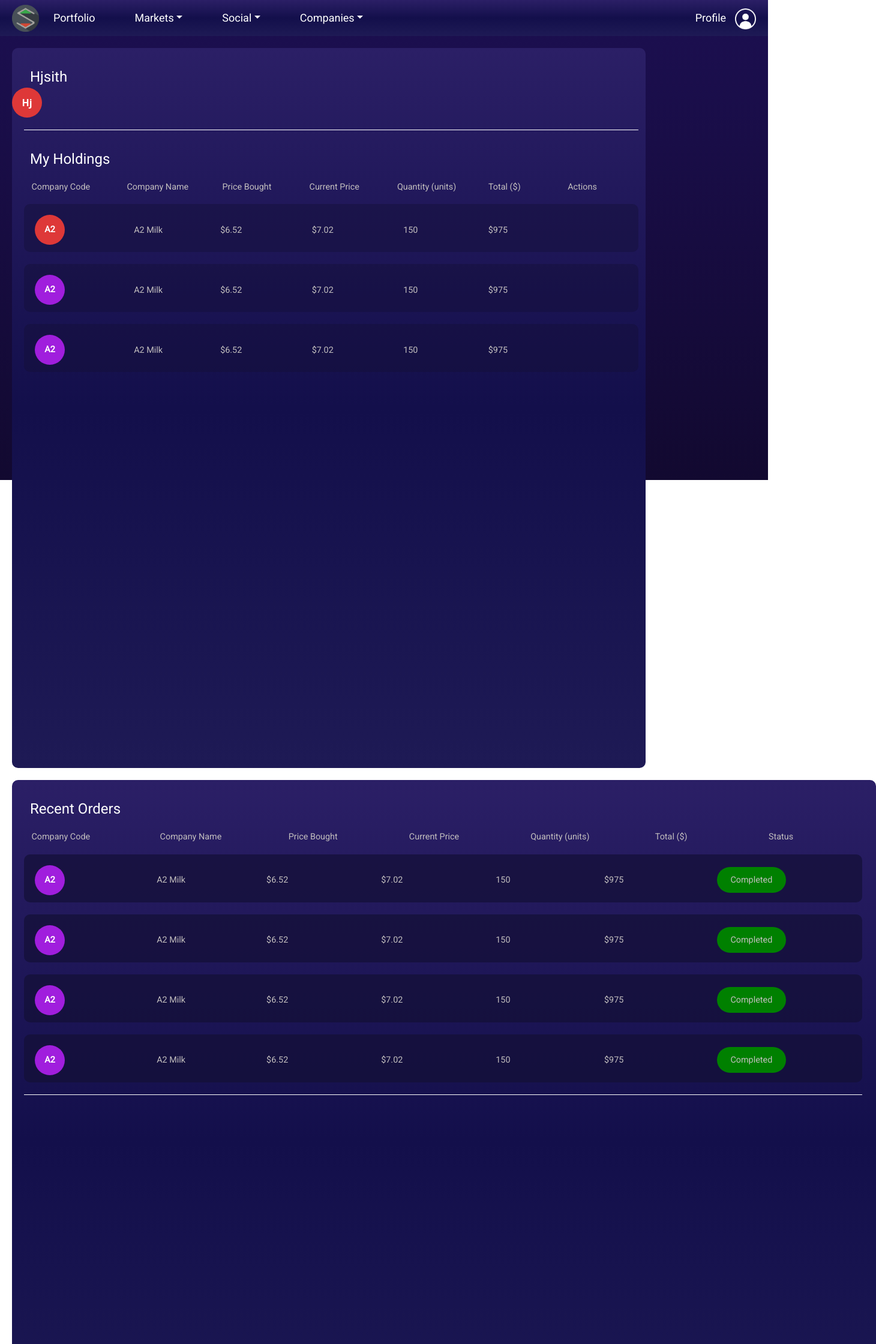
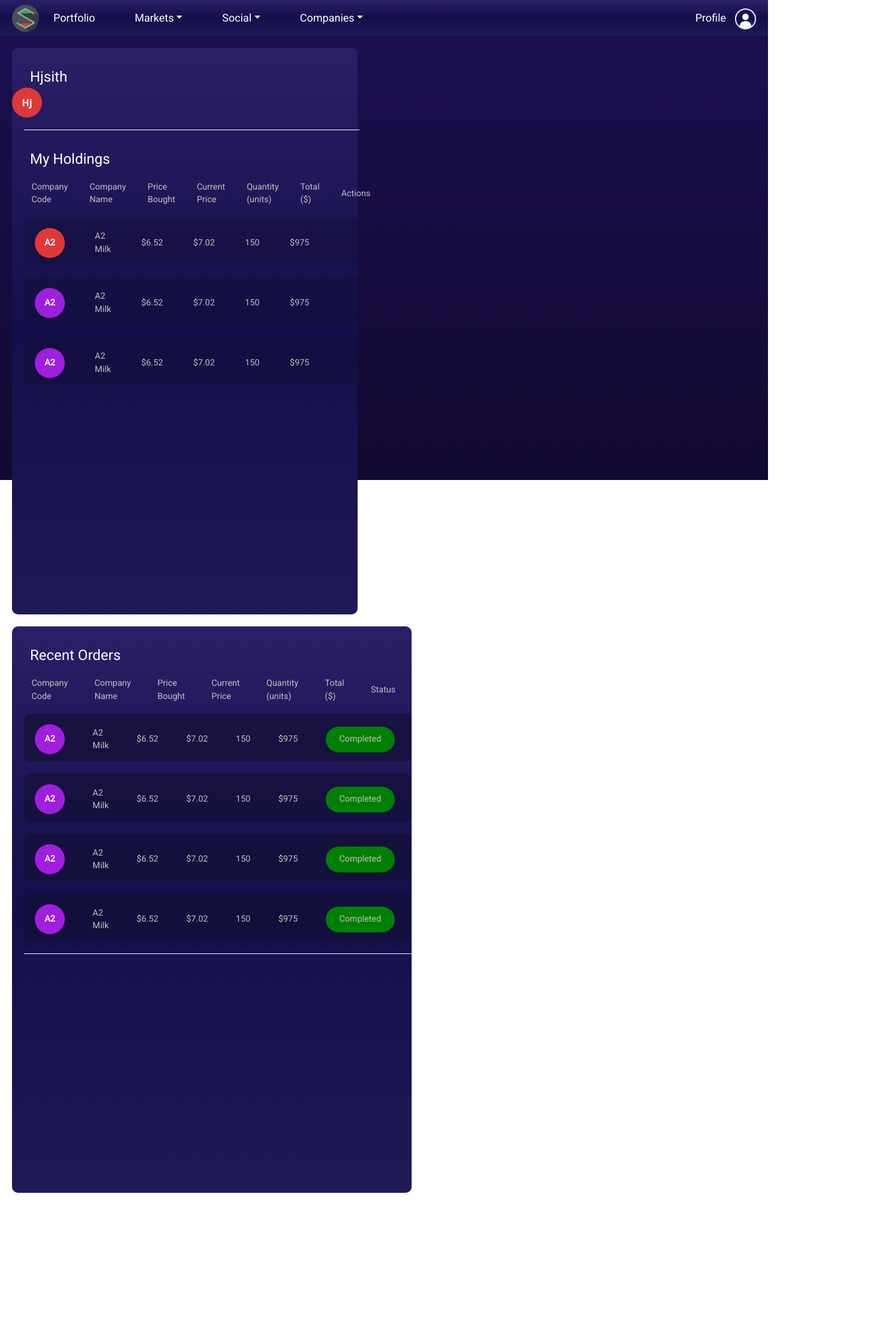
Before and after one commit to hjsith/Stocking-Up-V2, a React (Create React App) app in the folder client/: page /Portfolio in a window 1280 px wide. Shown: the top 2240 px of the page at 60% size, 1460 px wide, since content can reach past the window. After the commit the page ends 1988 px from the top, so only its background shows below. Built offline with nearby package versions, Linux system fonts and the light colour scheme.

Commit message:
Changed backgroundpanel dimensions

```diff
--- a/client/src/assets/css/PortfolioPage.scss
+++ b/client/src/assets/css/PortfolioPage.scss
@@ -1,9 +1,14 @@
 @import url("https://fonts.googleapis.com/css2?family=Roboto:wght@100&display=swap");
+
+.WebContainer{
+    width: 100%;
+    height: auto;
+}
 
 .BackgroundPanel1 {
     background-image: linear-gradient(#2b1f66, #130f4b, #1e1a55);
-    height: 75em;
-    width: 66em;
+    height: 59em;
+    width: 45%;
     border-radius: 0.625em;
     margin-top: 1.25em;
     margin-left: 1.25em;
@@ -13,8 +18,8 @@
 
 .BackgroundPanel2 {
     background-image: linear-gradient(#2b1f66, #130f4b, #1e1a55);
-    height: 75em;
-    width: 90em;
+    height: 59em;
+    width: 52%;
     border-radius: 0.625em;
     margin-top: 1.25em;
     margin-left: 1.25em;
--- a/client/src/pages/Portfolio.js
+++ b/client/src/pages/Portfolio.js
@@ -10,7 +10,7 @@ import NavBar from "../components/NavBar";
 class Portfolio extends React.Component {
   render() {
     return (
-      <>
+      <div className="test">
       <NavBar />
         <div className="BackgroundPanel1">
           {" "}
@@ -53,7 +53,7 @@ class Portfolio extends React.Component {
           <OrderRowPanel />
           <WhiteLine />
         </div>
-      </>
+      </div>
     );
   }
 }
```
